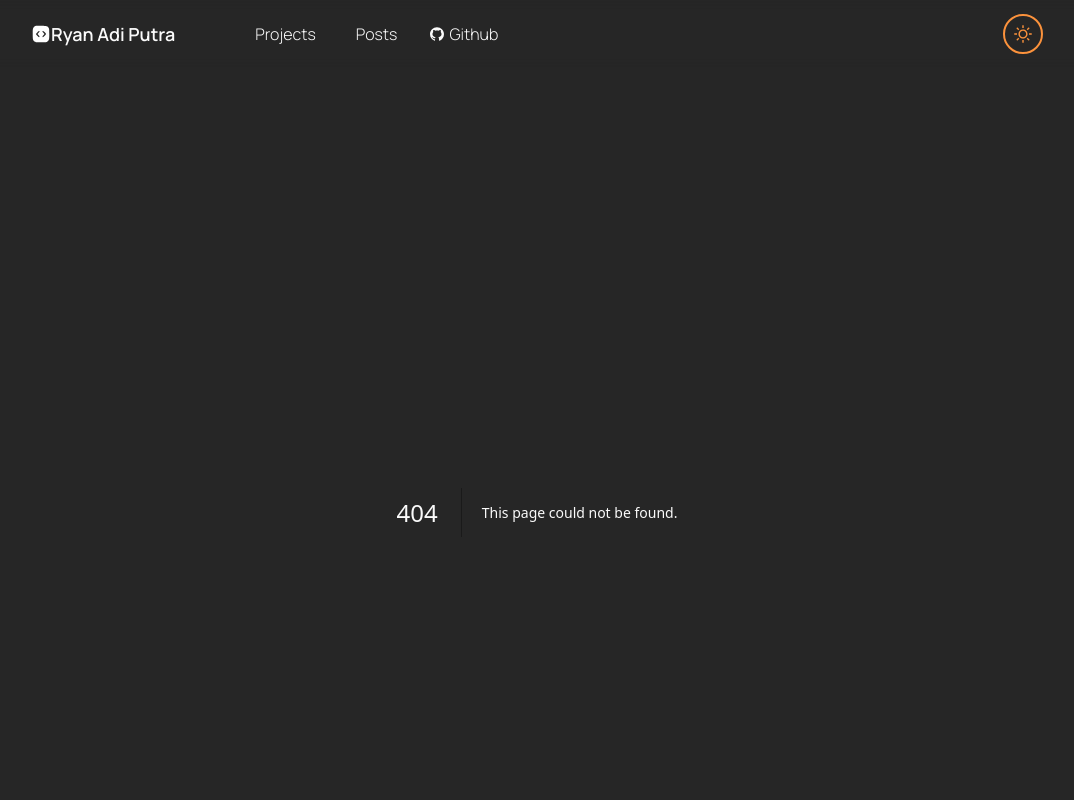
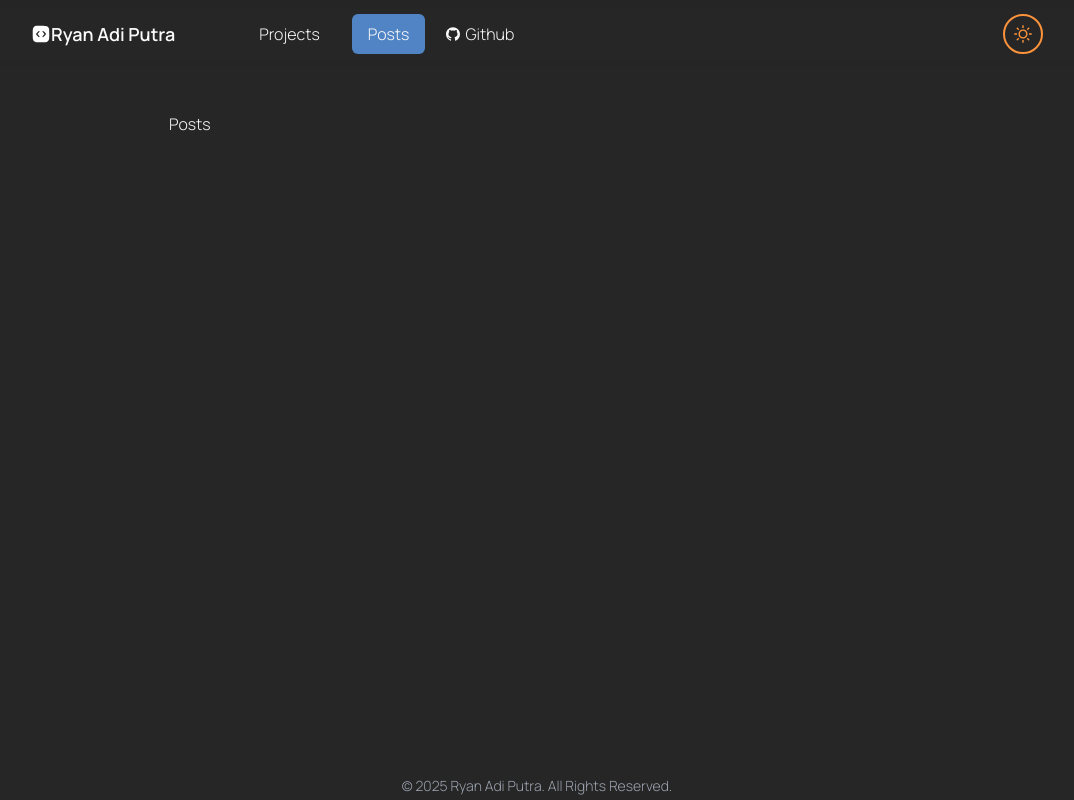
Before and after one commit to ryanadiputraa/ryanadiputra.my.id, a Next.js app: page /posts in a window 1280 px wide. Before the commit this address had no page. Shown: the top 800 px of the page, without its empty margins (103-1177 px from the left). Built offline with nearby package versions, Linux system fonts and the light colour scheme.

Commit message:
feat(layout): add active path status

```diff
--- /dev/null
+++ b/src/app/posts/page.tsx
@@ -0,0 +1,3 @@
+export default function Posts() {
+    return <main>Posts</main>;
+}
--- /dev/null
+++ b/src/app/projects/page.tsx
@@ -0,0 +1,3 @@
+export default function Projects() {
+    return <main>Projects</main>;
+}
--- a/src/components/header.tsx
+++ b/src/components/header.tsx
@@ -1,5 +1,8 @@
+"use client";
+
 import Image from "next/image";
 import Link from "next/link";
+import { usePathname } from "next/navigation";
 import { AiOutlineGithub } from "react-icons/ai";
 
 import { ThemeSelector } from "./theme";
@@ -41,10 +44,13 @@ export function Header(): React.ReactNode {
 }
 
 function NavLink({ href, text }: { href: string; text: string }): React.ReactNode {
+    const pathname = usePathname();
+    const isActive = pathname === href;
+
     return (
         <Link
             href={href}
-            className="hidden sm:inline-block py-3 px-1 mx-4 hover:underline underline-offset-4"
+            className={`hidden sm:inline-block py-2 px-4 mx-2 rounded-md hover:underline underline-offset-4 ${isActive ? "bg-blue-400/75" : ""}`}
         >
             {text}
         </Link>
```
